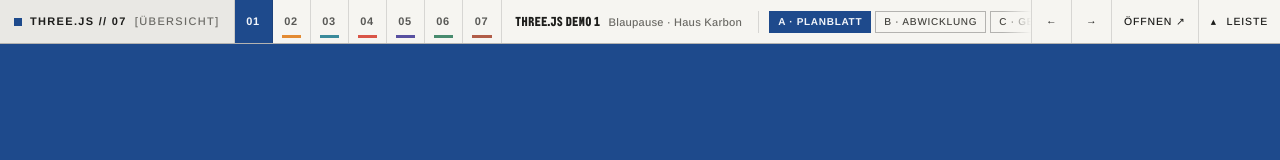
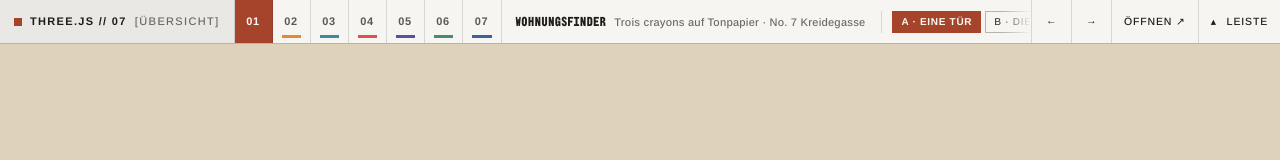
Before and after one commit to seofessionals-3js/threejs-demos, a plain HTML site: page index.html in a window 1280 px wide. Drawn offline with Linux system fonts and the light colour scheme.

Commit message:
Wohnungsfinder ist jetzt Nummer 1, die Blaupause Nummer 7
Die bisherige Demo 7 (No. 7 Kreidegasse) heißt Wohnungsfinder und steht in
Übersicht und Schau an erster Stelle, die Blaupause (Haus Karbon) an
siebter. Die Schau läuft: Wohnungsfinder A, B, C, dann Demo 2 bis 6, dann
die drei Blätter der Blaupause, die am Ende selbst an den Wohnungsfinder
übergibt, auf einer Karte in Kreide auf Tonpapier. Die Repositories und
damit alle Adressen bleiben unverändert.

Co-Authored-By: Claude Opus 5.5 <noreply@anthropic.com>
Claude-Session: https://claude.ai/code/session_01YVpTotGrJGtYBpFvdjSRAp

```diff
--- a/index.html
+++ b/index.html
@@ -474,8 +474,8 @@
 
   <div class="active-meta">
     <div class="active-title">
-      <span class="code" id="cur-code">PURLIN // AXO-01</span>
-      <span class="name" id="cur-name">three.js Demo 1</span>
+      <span class="code" id="cur-code">KREIDEGASSE // ELV-01</span>
+      <span class="name" id="cur-name">Wohnungsfinder</span>
       <span class="medium" id="cur-medium"></span>
     </div>
     <div class="variant-group" id="cur-variants"></div>
@@ -512,26 +512,26 @@
 const DEMOS = [
   {
     "id": "01",
-    "medium": "Blaupause",
-    "house": "Haus Karbon",
-    "sheet": "#1e4a8c", "line": "#f3f6fb", "mark": "#f4b63f",
-    "accent": "#1e4a8c", "on": "#f3f6fb", "ink": "#1e4a8c",
-    "code": "PURLIN // AXO-01",
-    "title": "three.js Demo 1",
-    "short": "Explosionsaxo",
-    "desc": "Eine Explosionsaxonometrie als Blaupause setzt sich Schicht für Schicht in Bauabfolge zusammen. Dann weitet sich das Objektiv auf Augenhöhe, und Sie gehen hinein.",
+    "medium": "Trois crayons auf Tonpapier",
+    "house": "No. 7 Kreidegasse",
+    "sheet": "#dfd2ba", "line": "#2a2522", "mark": "#a5432b",
+    "accent": "#a5432b", "on": "#fcf9f2", "ink": "#8f3620",
+    "code": "KREIDEGASSE // ELV-01",
+    "title": "Wohnungsfinder",
+    "short": "Wohnungsfinder",
+    "desc": "Eine Vorderansicht in Kreide auf Tonpapier, deren Schraffur der echte Schatten ist. Ein Scan verwandelt sie in Backstein, die Sonne wandert, die Tür öffnet sich, und Sie gehen hinein.",
     "variants": [
       {
-        "label": "A · Planblatt",
-        "url": "../threejs-demo-1/index.html?dir=a"
+        "label": "A · Eine Tür",
+        "url": "../threejs-demo-7/a-one-door/index.html"
       },
       {
-        "label": "B · Abwicklung",
-        "url": "../threejs-demo-1/index.html?dir=b"
+        "label": "B · Die Reihe",
+        "url": "../threejs-demo-7/b-the-row/index.html"
       },
       {
-        "label": "C · Geschossweise",
-        "url": "../threejs-demo-1/index.html?dir=c"
+        "label": "C · Die Fassade",
+        "url": "../threejs-demo-7/c-the-face/index.html"
       }
     ]
   },
@@ -634,26 +634,26 @@ const DEMOS = [
   },
   {
     "id": "07",
-    "medium": "Trois crayons auf Tonpapier",
-    "house": "No. 7 Kreidegasse",
-    "sheet": "#dfd2ba", "line": "#2a2522", "mark": "#a5432b",
-    "accent": "#a5432b", "on": "#fcf9f2", "ink": "#8f3620",
-    "code": "ALBION ROW // ELV-07",
+    "medium": "Blaupause",
+    "house": "Haus Karbon",
+    "sheet": "#1e4a8c", "line": "#f3f6fb", "mark": "#f4b63f",
+    "accent": "#1e4a8c", "on": "#f3f6fb", "ink": "#1e4a8c",
+    "code": "PURLIN // AXO-07",
     "title": "three.js Demo 7",
-    "short": "Sonnige Ansicht",
-    "desc": "Eine Vorderansicht in Kreide auf Tonpapier, deren Schraffur der echte Schatten ist. Ein Scan verwandelt sie in Backstein, die Sonne wandert, die Tür öffnet sich, und Sie gehen hinein.",
+    "short": "Explosionsaxo",
+    "desc": "Eine Explosionsaxonometrie als Blaupause setzt sich Schicht für Schicht in Bauabfolge zusammen. Dann weitet sich das Objektiv auf Augenhöhe, und Sie gehen hinein.",
     "variants": [
       {
-        "label": "A · Eine Tür",
-        "url": "../threejs-demo-7/a-one-door/index.html"
+        "label": "A · Planblatt",
+        "url": "../threejs-demo-1/index.html?dir=a"
       },
       {
-        "label": "B · Die Reihe",
-        "url": "../threejs-demo-7/b-the-row/index.html"
+        "label": "B · Abwicklung",
+        "url": "../threejs-demo-1/index.html?dir=b"
       },
       {
-        "label": "C · Die Fassade",
-        "url": "../threejs-demo-7/c-the-face/index.html"
+        "label": "C · Geschossweise",
+        "url": "../threejs-demo-1/index.html?dir=c"
       }
     ]
   }
```
Also changed, not shown: portfolio.js (+13 -11 lines), 1 other file.
